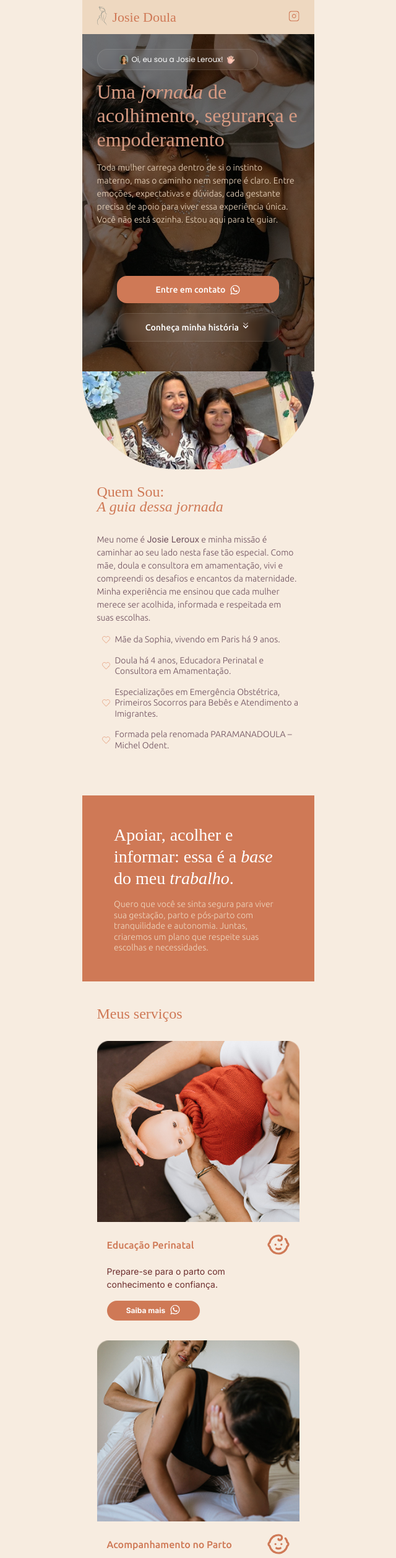
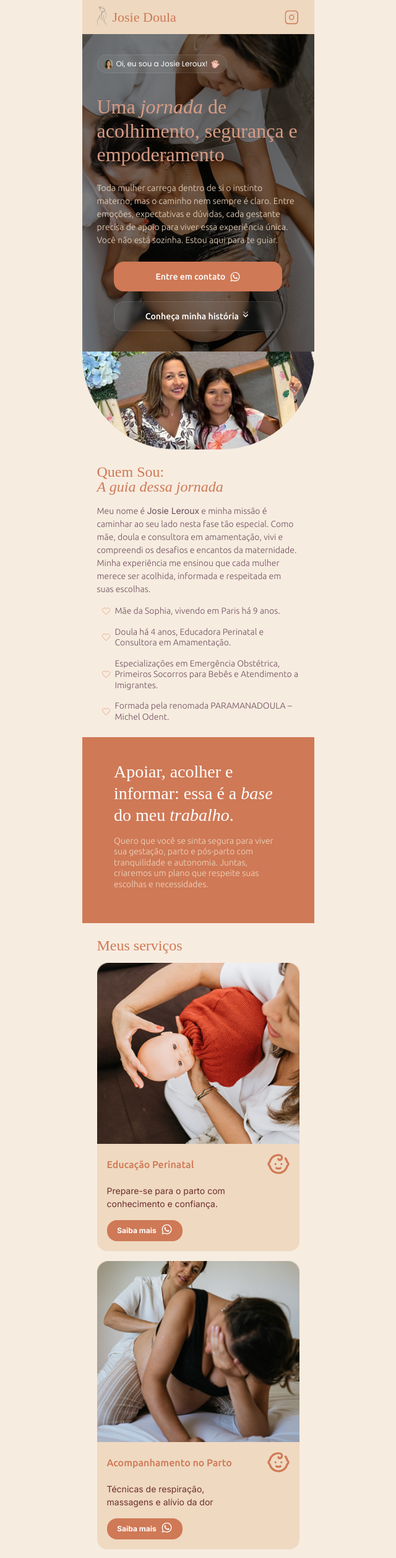
Before and after one commit to valdemirfilho/teste-josie, a plain HTML site: page index.html in a window 1280 px wide. Shown: the top 2513 px of the page at 62% size, without its empty margins (320-960 px from the left). Drawn offline with Linux system fonts and the light colour scheme; a web font is replaced by a local one.

Commit message:
clean code mobile

```diff
--- a/index.html
+++ b/index.html
@@ -22,19 +22,21 @@
         <h1 class="h1-header">Josie Doula</h1>
       </div>
       <div class="social-media-header">
-        <a href="https://www.instagram.com/josiedoulaemparis/" target="_blank" >
-          <img src="/assets/header/instagram-icon.svg" alt="icone Instagram" class="social-media-icon">
+        <a href="https://www.instagram.com/josiedoulaemparis/" target="_blank" class="social-media-icon">
+          <img src="/assets/header/instagram-icon.svg" alt="icone Instagram" >
         </a>
       </div>
     </header>
 
     <section id="hero">
+      <div class="wrapper-hero">
         <div class="bubble-hero">
           <img src="/assets/hero/josie-header-mensage.png" alt="Josie Doula em Paris" class="bubble-hero-img">
           <span class="hero-h1-span-hand">Oi, eu sou a Josie Leroux!</span>
           <img src="./assets/hero/hand-header-mensage.png" alt="imagem de mão" class="hand-hero-img">
         </div>
 
+        <div class="content-hero">
           <h1 class="hero-title">
             Uma <span class="hero-text-italic">jornada</span> de acolhimento, segurança e empoderamento
           </h1>
@@ -43,7 +45,7 @@
           </p>
 
           <div class="wrapper-btn-hero">
-        <div class="hero-whatsapp-btn ">
+            <div class="hero-btn ">
               <a href="#contact" class="btn">
                 <span class="hero-btn-span">
                   Entre em contato
@@ -52,12 +54,14 @@
               </a>
             </div>
 
-        <div class="hero-my-story-btn ">
+            <div class="hero-btn-02 ">
               <a href="#my-story" class="btn">
                 <span class="hero-btn-span">Conheça minha história
                   <img src="./assets/hero/arrow-hero.svg" alt="Icone do arraow para baixo">
                 </span>
               </a>
+            </div>
+          </div>
         </div>
       </div>
     </section>
@@ -67,18 +71,19 @@
 
       <div id="content-main">
         <section id="about">
-          <div class="wrapper-01-about">
+          <div class="wrapper-about-01">
+            <div class="wrapper-title">
               <h1 class="text-title">
                 Quem Sou:
-              <br>
-              <span class="text-title-italic">A guia dessa jornada</span>
               </h1>
+              <span class="text-title-italic">A guia dessa jornada<span/>
+            </div>
             <p class="text-about">
                 Meu nome é <span class="text-about-highlight">Josie Leroux</span> e minha missão é caminhar ao seu lado nesta fase tão especial. Como mãe, doula e consultora em amamentação, vivi e compreendi os desafios e encantos da maternidade. Minha experiência me ensinou que cada mulher merece ser acolhida, informada e respeitada em suas escolhas.
             </p>
           </div>
 
-          <div class="wrapper-feature-about">
+          <div class="wrapper-about-feature">
             <div class="feature-about">
               <img src="./assets/section-about/heart-icon.svg" alt="icone do coração" class="icon-about">
               <p class="text-feature">Mãe da Sophia, vivendo em Paris há 9 anos.</p>
@@ -103,13 +108,13 @@
 
         <section id="services">
           <div class="wrapper-myMission">
-            <div class="wrapper-text-myMission">
             <h1 class="text-title-white">
               Apoiar, acolher e informar: essa é a <span class="text-title-white-italic">base</span>  do meu <span class="text-title-white-italic">trabalho</span>.
             </h1>
             <p class="text-myMission">
               Quero que você se sinta segura para viver sua gestação, parto e pós-parto com tranquilidade e autonomia. Juntas, criaremos um plano que respeite suas escolhas e necessidades.
             </p>
+            <div class="wrapper-text-myMission">
             </div>
           </div>
 
@@ -117,15 +122,17 @@
             <h1 class="text-title">
               Meus serviços
             </h1>
+
             <div class="wrapper-card-service">
+              <div class="card-service">
                 <img src="./assets/services/service1.png" alt="img do serviço" class="icon-services">
-
-              <div class="main-card-service">
-                <div class="wrapper-text-card-service">
+                <div class="title-text-card-service">
                   <h2 class="subtitle-card-service">Educação Perinatal</h2>
                   <img src="./assets/services/baby-icon.svg" alt="">
                 </div>
-                <p class="text-card-service">Prepare-se para o parto com conhecimento e confiança.</p>
+                <p class="text-card-service">
+                  Prepare-se para o parto com conhecimento e confiança.
+                </p>
                 <a href="#contact" class="btn-card-service">
                   <span>Saiba mais</span>
                   <div>
@@ -133,16 +140,16 @@
                   </div>
                 </a>
               </div>
-            </div>
 
-            <div class="wrapper-card-service">
+              <div class="card-service">
                 <img src="./assets/services/service2.png" alt="img do serviço" class="icon-services">
-              <div class="main-card-service">
-                <div class="wrapper-text-card-service">
+                <div class="title-text-card-service">
                   <h2 class="subtitle-card-service">Acompanhamento no Parto</h2>
                   <img src="./assets/services/baby-icon.svg" alt="">
                 </div>
-                <p class="text-card-service">Técnicas de respiração, massagens e alívio da dor .</p>
+                <p class="text-card-service">
+                  Técnicas de respiração, massagens e alívio da dor
+                </p>
                 <a href="#contact" class="btn-card-service">
                   <span>Saiba mais</span>
                   <div>
@@ -150,12 +157,10 @@
                   </div>
                 </a>
               </div>
-            </div>
 
-            <div class="wrapper-card-service">
+              <div class="card-service">
                 <img src="./assets/services/service3.png" alt="img do serviço" class="icon-services">
-              <div class="main-card-service">
-                <div class="wrapper-text-card-service">
+                <div class="title-text-card-service">
                   <h2 class="subtitle-card-service">Pós-parto e Amamentação</h2>
                   <img src="./assets/services/baby-icon.svg" alt="">
                 </div>
@@ -169,17 +174,49 @@
                   </div>
                 </a>
               </div>
-            </div>
 
-            <div class="wrapper-card-service">
+              <div class="card-service">
                 <img src="./assets/services/service4.png" alt="img do serviço" class="icon-services">
-              <div class="main-card-service">
-                <div class="wrapper-text-card-service">
+                <div class="title-text-card-service">
                   <h2 class="subtitle-card-service">Doce Noite</h2>
                   <img src="./assets/services/baby-icon.svg" alt="">
                 </div>
                 <p class="text-card-service">
-                  Cuidado noturno para que você possa descansar.
+                  Cuidado noturno para que você possa descansar
+                </p>
+                <a href="#contact" class="btn-card-service">
+                  <span>Saiba mais</span>
+                  <div>
+                    <img class="img-btn-card-service" src="./assets/hero/whatsapp-icon.svg" alt="">
+                  </div>
+                </a>
+              </div>
+
+              <div class="card-service">
+                <img src="./assets/services/service3.png" alt="img do serviço" class="icon-services">
+                <div class="title-text-card-service">
+                  <h2 class="subtitle-card-service">Chá de Bençãos</h2>
+                  <img src="./assets/services/baby-icon.svg" alt="">
+                </div>
+                <p class="text-card-service">
+                  Um momento especial de conexão e celebração
+                </p>
+                <a href="#contact" class="btn-card-service">
+                  <span>Saiba mais</span>
+                  <div>
+                    <img class="img-btn-card-service" src="./assets/hero/whatsapp-icon.svg" alt="">
+                  </div>
+                </a>
+              </div>
+
+              <div class="card-service">
+                <img src="./assets/services/service4.png" alt="img do serviço" class="icon-services">
+                <div class="title-text-card-service">
+                  <h2 class="subtitle-card-service">Doce Noite</h2>
+                  <img src="./assets/services/baby-icon.svg" alt="">
+                </div>
+                <p class="text-card-service">
+                  Cuidado noturno para que você possa descansar
                 </p>
                 <a href="#contact" class="btn-card-service">
                   <span>Saiba mais</span>
@@ -189,46 +226,6 @@
                 </a>
               </div>
             </div>
-
-            <div class="wrapper-card-service">
-              <img src="./assets/services/service4.png" alt="img do serviço" class="icon-services">
-              <div class="main-card-service">
-                <div class="wrapper-text-card-service">
-                  <h2 class="subtitle-card-service">Chá de Bençãos</h2>
-                  <img src="./assets/services/baby-icon.svg" alt="">
-                </div>
-                <p class="text-card-service">
-                  Um momento especial de conexão e celebração.
-                </p>
-                  <a href="#contact" class="btn-card-service">
-                    <span>Saiba mais</span>
-                    <div>
-                      <img class="img-btn-card-service" src="./assets/hero/whatsapp-icon.svg" alt="">
-                    </div>
-                  </a>
-              </div>
-            </div>
-
-            <div class="wrapper-card-service">
-              <img src="./assets/services/service4.png" alt="img do serviço" class="icon-services">
-              <div class="main-card-service">
-                <div class="wrapper-text-card-service">
-                  <h2 class="subtitle-card-service">Doce Noite</h2>
-                  <img src="./assets/services/baby-icon.svg" alt="">
-                </div>
-                <p class="text-card-service">
-                  Cuidado noturno para que você possa descansar.
-                </p>
-                  <a href="#contact" class="btn-card-service">
-                    <span>Saiba mais</span>
-                    <div>
-                      <img class="img-btn-card-service" src="./assets/hero/whatsapp-icon.svg" alt="">
-                    </div>
-                  </a>
-              </div>
-            </div>
-
-
           </div>
         </section>
 
--- a/styles/about.css
+++ b/styles/about.css
@@ -1,8 +1,9 @@
 #about{
-  padding: 24px 24px 72px;
+  padding: 24px;
   display: flex;
   flex-direction: column;
-  width: 375px;
+  width: 100%;
+  max-width: 375px;
 }
 
 .img-about{
@@ -15,14 +16,15 @@
   border-bottom-right-radius: 150px;
 }
 
-.text-title, .text-title-italic{
-  color: var(--text-color-02);
+.wrapper-about-01{
+  display:flex;
+  flex-direction: column;
+  gap: 16px;
 }
 
-.wrapper-01-about{
-  display:flex;
+.wrapper-title{
+  display: flex;
   flex-direction: column;
-  gap: 14px;
 }
 
 .text-about{
@@ -35,7 +37,7 @@
   color: var(--text-color-03);
 }
 
-.wrapper-feature-about{
+.wrapper-about-feature{
   display: flex;
   flex-direction: column;
 }
@@ -50,4 +52,4 @@
 .text-feature{
   font: var(--p-01);
   color: var(--text-color-03);
-}
+} */
--- a/styles/header.css
+++ b/styles/header.css
@@ -3,6 +3,7 @@ header{
 
   grid-area: header;
 
+  width: 100%;
   max-width: 375px;
   padding: 10px 24px;
 
@@ -10,12 +11,10 @@ header{
   justify-content:space-between;
   align-items: center;
 }
-
 .Wrapper-logo{
   display: flex;
   gap: 8px;
   align-items: center;
-  justify-content: center;
 }
 
 .h1-header {
@@ -24,6 +23,36 @@ header{
 }
 
 .social-media-icon{
+  display: flex;
+  height: 24px;
   width: 24px;
+}
+
+.social-media-icon{
   height: 24px;
+  width: 24px;
 }
+
+.social-media-header{
+  height: 24px;
+  width: 24px;
+}
+
+.social-media-header .social-media-icon {
+  height: 100%;
+  width: 100%;
+}
+
+
+@media (min-width: 768px) and (max-width: 1000px) {
+  header{
+    max-width: 1000px;
+
+    padding: 12px 48px ;
+
+  }
+}
+
+@media (min-width: 1024px) {
+
+} */
--- a/styles/hero.css
+++ b/styles/hero.css
@@ -1,34 +1,33 @@
 #hero{
   grid-area: hero;
 
-  background-image: linear-gradient(rgba(0, 0, 0, 0.5), rgba(0, 0, 0, 0.5)), url(/assets/hero/bg-hero.png);
+  background-image: linear-gradient(rgba(0, 0, 0, 0.5), rgba(0, 0, 0, 0.5)), url(/assets/hero/hero-bg.jpg);
   background-size: cover;
-  background-position: center;
   background-repeat: no-repeat;
+}
 
-  width: 375px;
-  padding: 24px 24px 48px;
-
-  display: flex;
+.wrapper-hero{
+  width: 100%;
+  max-width: 375px;
+  height: 512px;
+  padding: 24px;
+  display: flex
+;
   flex-direction: column;
   gap: 16px;
+  justify-content: space-around;
 }
-
 .bubble-hero{
-  max-width: 260px;
-
+  max-width: 210px;
   display: flex;
   align-items: center;
   justify-content: center;
-
-  padding: 8px 16px;
+  padding: 6px;
   gap: 4px;
-
   border-radius: 16px;
   border: 1px solid rgba(255, 250, 240, 0.10);
   background: rgba(255, 255, 255, 0.05);
   backdrop-filter: blur(4px);
-
   color: var(--text-color-01);
 }
 
@@ -48,6 +47,12 @@
   border-radius: 50%;
 }
 
+.content-hero{
+  display: flex;
+  flex-direction: column;
+  gap: 24px;
+}
+
 .hero-title, .hero-text-italic{
   font: var(--h1-03);
   color: var(--text-color-04);
@@ -65,22 +70,23 @@
 .wrapper-btn-hero{
   display: flex;
   flex-direction: column;
-  justify-content: center;
   align-items: center;
   gap: 16px;
-
-  margin-top: 64px;
 }
 
-.hero-whatsapp-btn {
-  width: 80%;
+.hero-btn, .hero-btn-02 {
+  width: 272px;
+  height: 48px;
+
+  display: flex  ;
+  align-items: center;
+  justify-content: center;
 
   background: var(--bg-02);
 
   color: var(--text-color-01);
   border-radius: 16px;
   border: none;
-  padding: 8px 16px;
 
   cursor: pointer;
 }
@@ -94,25 +100,6 @@
   height: 16px;
 }
 
-.hero-my-story-btn{
-  width: 80%;
-  padding: 8px 16px;
-
-  display: flex;
-  align-items: center;
-  justify-content: center;
-
-  font: var(--hero-btn-01);
-  border-radius: 16px;
-
-  cursor: pointer;
-
-  border-radius: 16px;
-  border: 1px solid rgba(255, 250, 240, 0.10);
-  background: rgba(251, 244, 244, 0.05);
-  backdrop-filter: blur(4px);
-}
-
 .btn{
   color: var(--text-color-01);
   text-decoration: none;
@@ -122,7 +109,22 @@
   gap: 8px;
 }
 
+.hero-btn-02{
+  border-radius: 16px;
+  border: 1px solid rgba(255, 250, 240, 0.10);
+  background: rgba(251, 244, 244, 0.05);
+  backdrop-filter: blur(4px);
+}
+
 .whatsapp-icon{
   width: 16px;
   height: 16px;
 }
+
+@media (min-width: 768px) and (max-width: 1000px) {
+
+}
+
+@media (min-width: 1024px) {
+
+} */
--- a/styles/infoPregnant.css
+++ b/styles/infoPregnant.css
@@ -34,7 +34,6 @@
 .text-title{
   font: var(--h1-04);
   color: var(--text-color-02);
-  padding-bottom: 16px;
 }
 
 .text-title-italic{
--- a/styles/services.css
+++ b/styles/services.css
@@ -1,23 +1,34 @@
 #services{
-  width: 375px;
+  width: 100%;
+  max-width: 375px;
   height: 100%;
 
   background: var(--bg-03);
 
-  display: flex;
+  /* display: flex;
   flex-direction: column;
-  gap: 16px;
+  gap: 16px; */
 }
+
 
 .wrapper-myMission{
   background: var(--text-color-02);
+  width: 100%;
   height: 300px;
+  padding: 24px;
   display: flex;
+  flex-direction: column;
   align-items: center;
   justify-content: center;
+  gap: 16px;
+
+  >h1, p{
+    width: 272px
+  }
+
 }
 
-.wrapper-text-myMission{
+/* .wrapper-text-myMission{
   width: 272px;
 
   display: flex;
@@ -25,7 +36,7 @@
   align-items: center;
   justify-content: center;
   gap: 16px;
-}
+} */
 
 .text-title-white, .text-title-white-italic{
   font: var(--h1-01);
@@ -48,23 +59,34 @@
   padding: 24px;
 
   width: 100%;
+  max-width: 375px;
+  height: 100%;
 }
 
 .wrapper-card-service{
   border-radius: 16px 16px 0px 0px;
+
+  display: flex;
+  flex-direction: column;
+  gap: 16px;
 }
 
-.main-card-service{
-  padding: 16px;
-  gap: 16px;
+.card-service{
   display: flex;
   flex-direction: column;
+  gap: 16px;
+
+  border-radius: 16px;
+  padding: 0 0 16px 0;
+
+  background: var(--bg-05);
 }
 
-.wrapper-text-card-service{
+.title-text-card-service{
   display: flex;
   align-items: center;
   justify-content: space-between;
+  padding: 0 16px;
 }
 
 .subtitle-card-service{
@@ -76,34 +98,33 @@
   font: var(--p-03);
   color: var(--text-color-06);
   width: 200px;
+  margin-left: 16px;
 }
 
-.icon-services{
-  width: 100%;
-  height: 100%;
-  object-fit: cover;
+.subtitle-card-service{
+  font: var(--h3-02);
+  color: var(--text-color-02);
 }
 
 .btn-card-service{
-  width: 150px;
-  height: 32px;
-  background: var(--bg-02);
+  width: 122px;
+  height: 34px;
+
   display: flex;
   align-items: center;
   justify-content: center;
   gap: 8px;
+  margin-left: 16px;
+  border-radius: 16px;
+
 
   text-decoration: none;
-  border-radius: 16px;
   font: var(--btn-01);
+  background: var(--bg-02);
+
 
   >span{
     color: var(--text-color-01);
     font: var(--btn-01);
   }
 }
-
-.img-btn-card-service{
-  width: 16px;
-  height: 16px;
-}
```
Also changed, not shown: styles/global.css (+32 -0 lines), assets/hero/bg-hero.png (deleted), assets/hero/hero-bg.jpg (added). Lines whose indentation alone changed are shown as unchanged.
